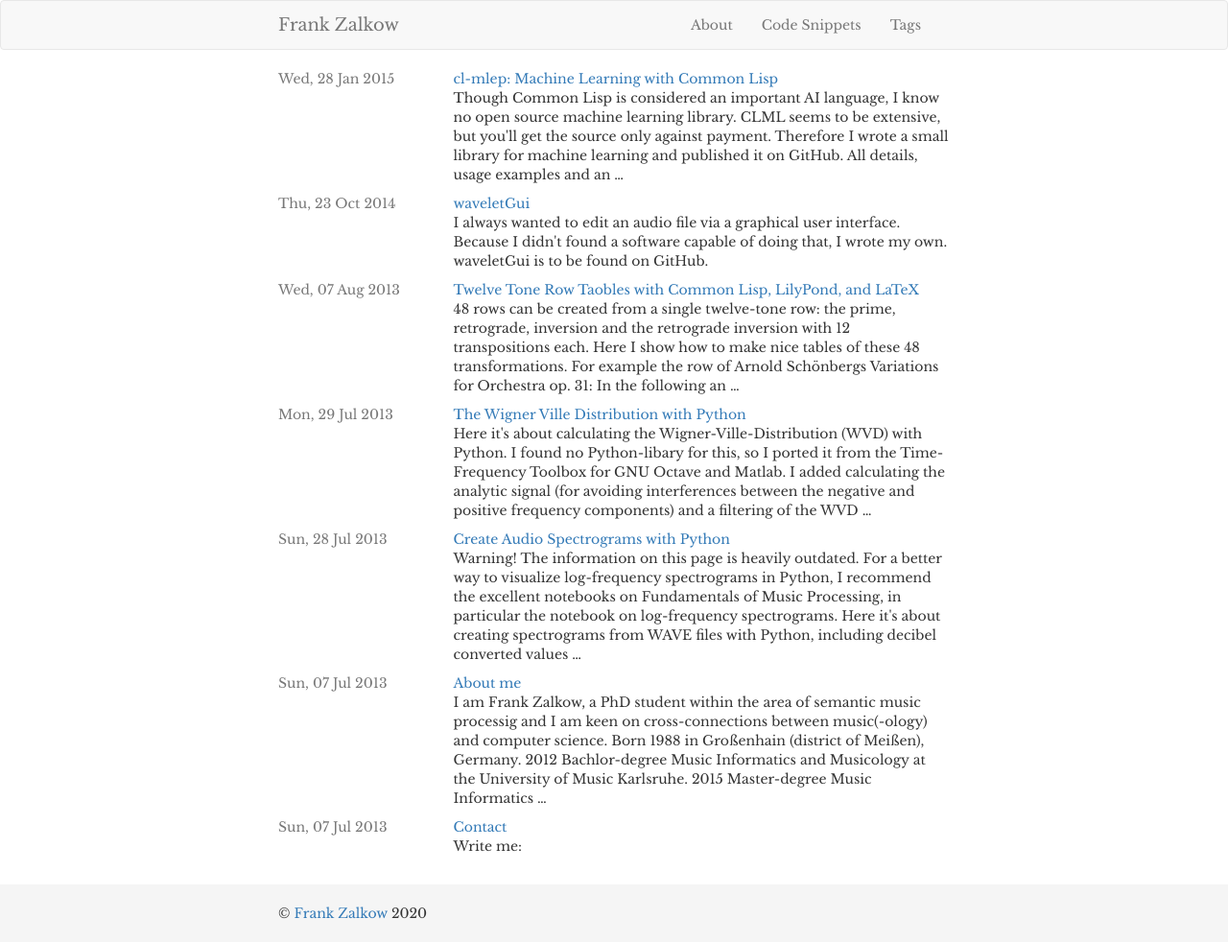
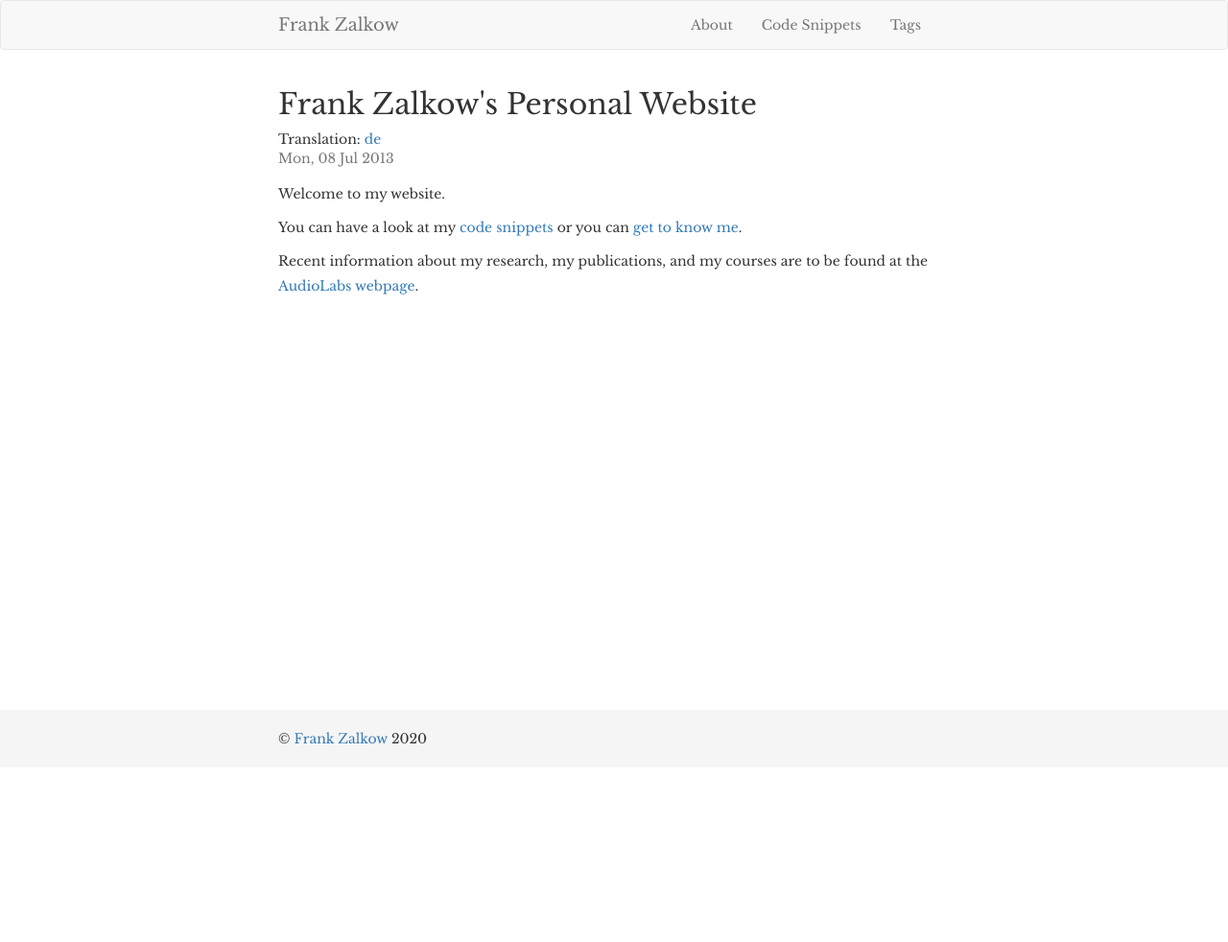
Before and after one commit to fzalkow/fzalkow.github.io, a plain HTML site: page index.html in a window 1280 px wide. Shown: the whole page at 96% size. After the commit the page ends 800 px from the top, so only its background shows below. Drawn offline with nearby package versions, Linux system fonts and the light colour scheme.

Commit message:
Update documentation

```diff
--- a/index.html
+++ b/index.html
@@ -4,7 +4,7 @@
 <!--[if IE 8]>         <html class="no-js lt-ie9"> <![endif]-->
 <!--[if gt IE 8]><!--> <html class="no-js"> <!--<![endif]-->
   <head>
-    <title>Frank Zalkow</title>
+    <title>Frank Zalkow's Personal Website - Frank Zalkow</title>
     <meta charset="utf-8">
     <meta http-equiv="X-UA-Compatible" content="IE=edge,chrome=1">
     <link href="//maxcdn.bootstrapcdn.com/bootstrap/3.2.0/css/bootstrap.min.css" rel="stylesheet" />
@@ -44,93 +44,32 @@
       </div>
     </nav>
     <div class="container">
-    <section id="content" class="content">
-      <div class="row">
-        <div class="col-sm-3">
-          <span class="text-muted">Wed, 28 Jan 2015</span>
-        </div>
-        <div class="col-sm-9">
-          <p>
-            <a href="/en/cl-mlep-machine-learning-with-common-lisp.html" rel="bookmark" title="Permalink to cl-mlep: Machine Learning with Common Lisp">cl-mlep: Machine Learning with Common Lisp</a>
-            <br/>
-            Though Common Lisp is considered an important AI language, I know no open source machine learning library. CLML seems to be extensive, but you'll get the source only against payment. Therefore I wrote a small library for machine learning and published it on GitHub. All details, usage examples and an …
-          </p>
-        </div>
+    <section id="content" class="article content">
+      <header>
+        <h2 class="entry-title">
+          Frank Zalkow's Personal Website
+        </h2>
+
+Translation:
+
+<a href="/de/index.html">de</a>
+
+        <div class="text-muted">Mon, 08 Jul 2013</div>
+      </header>
+<!-- .entry-content -->
+      <div class="entry-content">
+        <p>Welcome to my website.</p>
+<p>You can have a look at my <a href="/tag/code-snippets.html">code snippets</a> or you can <a href="/en/about-me.html">get to know me</a>.</p>
+<p>Recent information about my research, my publications, and my courses are to be found at the <a href="https://www.audiolabs-erlangen.de/fau/assistant/zalkow">AudioLabs webpage</a>.</p>
       </div>
-      <div class="row">
-        <div class="col-sm-3">
-          <span class="text-muted">Thu, 23 Oct 2014</span>
-        </div>
-        <div class="col-sm-9">
-          <p>
-            <a href="/en/waveletggui.html" rel="bookmark" title="Permalink to waveletGui">waveletGui</a>
-            <br/>
-            I always wanted to edit an audio file via a graphical user interface. Because I didn't found a software capable of doing that, I wrote my own. waveletGui is to be found on GitHub.
-          </p>
-        </div>
-      </div>
-      <div class="row">
-        <div class="col-sm-3">
-          <span class="text-muted">Wed, 07 Aug 2013</span>
-        </div>
-        <div class="col-sm-9">
-          <p>
-            <a href="/en/twelve-tone-row-table-with-common-lisp-lilypond-and-latex.html" rel="bookmark" title="Permalink to Twelve Tone Row Taobles with Common Lisp, LilyPond, and LaTeX">Twelve Tone Row Taobles with Common Lisp, LilyPond, and LaTeX</a>
-            <br/>
-            48 rows can be created from a single twelve-tone row: the prime, retrograde, inversion and the retrograde inversion with 12 transpositions each. Here I show how to make nice tables of these 48 transformations. For example the row of Arnold Schönbergs Variations for Orchestra op. 31: In the following an …
-          </p>
-        </div>
-      </div>
-      <div class="row">
-        <div class="col-sm-3">
-          <span class="text-muted">Mon, 29 Jul 2013</span>
-        </div>
-        <div class="col-sm-9">
-          <p>
-            <a href="/en/the-wigner-ville-distribution-with-python.html" rel="bookmark" title="Permalink to The Wigner Ville Distribution with Python">The Wigner Ville Distribution with Python</a>
-            <br/>
-            Here it's about calculating the Wigner-Ville-Distribution (WVD) with Python. I found no Python-libary for this, so I ported it from the Time-Frequency Toolbox for GNU Octave and Matlab. I added calculating the analytic signal (for avoiding interferences between the negative and positive frequency components) and a filtering of the WVD …
-          </p>
-        </div>
-      </div>
-      <div class="row">
-        <div class="col-sm-3">
-          <span class="text-muted">Sun, 28 Jul 2013</span>
-        </div>
-        <div class="col-sm-9">
-          <p>
-            <a href="/en/create-audio-spectrograms-with-python.html" rel="bookmark" title="Permalink to Create Audio Spectrograms with Python">Create Audio Spectrograms with Python</a>
-            <br/>
-            Warning! The information on this page is heavily outdated. For a better way to visualize log-frequency spectrograms in Python, I recommend the excellent notebooks on Fundamentals of Music Processing, in particular the notebook on log-frequency spectrograms. Here it's about creating spectrograms from WAVE files with Python, including decibel converted values …
-          </p>
-        </div>
-      </div>
-      <div class="row">
-        <div class="col-sm-3">
-          <span class="text-muted">Sun, 07 Jul 2013</span>
-        </div>
-        <div class="col-sm-9">
-          <p>
-            <a href="/en/about-me.html" rel="bookmark" title="Permalink to About me">About me</a>
-            <br/>
-            I am Frank Zalkow, a PhD student within the area of semantic music processig and I am keen on cross-connections between music(-ology) and computer science. Born 1988 in Großenhain (district of Meißen), Germany. 2012 Bachlor-degree Music Informatics and Musicology at the University of Music Karlsruhe. 2015 Master-degree Music Informatics …
-          </p>
-        </div>
-      </div>
-      <div class="row">
-        <div class="col-sm-3">
-          <span class="text-muted">Sun, 07 Jul 2013</span>
-        </div>
-        <div class="col-sm-9">
-          <p>
-            <a href="/en/contact.html" rel="bookmark" title="Permalink to Contact">Contact</a>
-            <br/>
-            Write me:
-          </p>
-        </div>
-      </div>
+<!-- /.entry-content -->
+      <footer class="post-info text-muted">
+        <!-- <button type="button" class="btn btn-default">
+          <a href="/category/en.html"><div class="fa fa-lg fa-folder-open"></div> en</a>
+        </button> -->
+      </footer>
+      <!-- /.post-info -->
     </section>
-    <!-- content -->
     </div>
     <footer class="footer">
       <div class="container">
```
Also changed, not shown: archives.html (+1 -0 lines), author/frank-zalkow.html (+13 -1 lines), authors.html (+1 -1 lines), category/en.html (+13 -1 lines), de/index.html (renamed from categories.html, +26 -13 lines).
